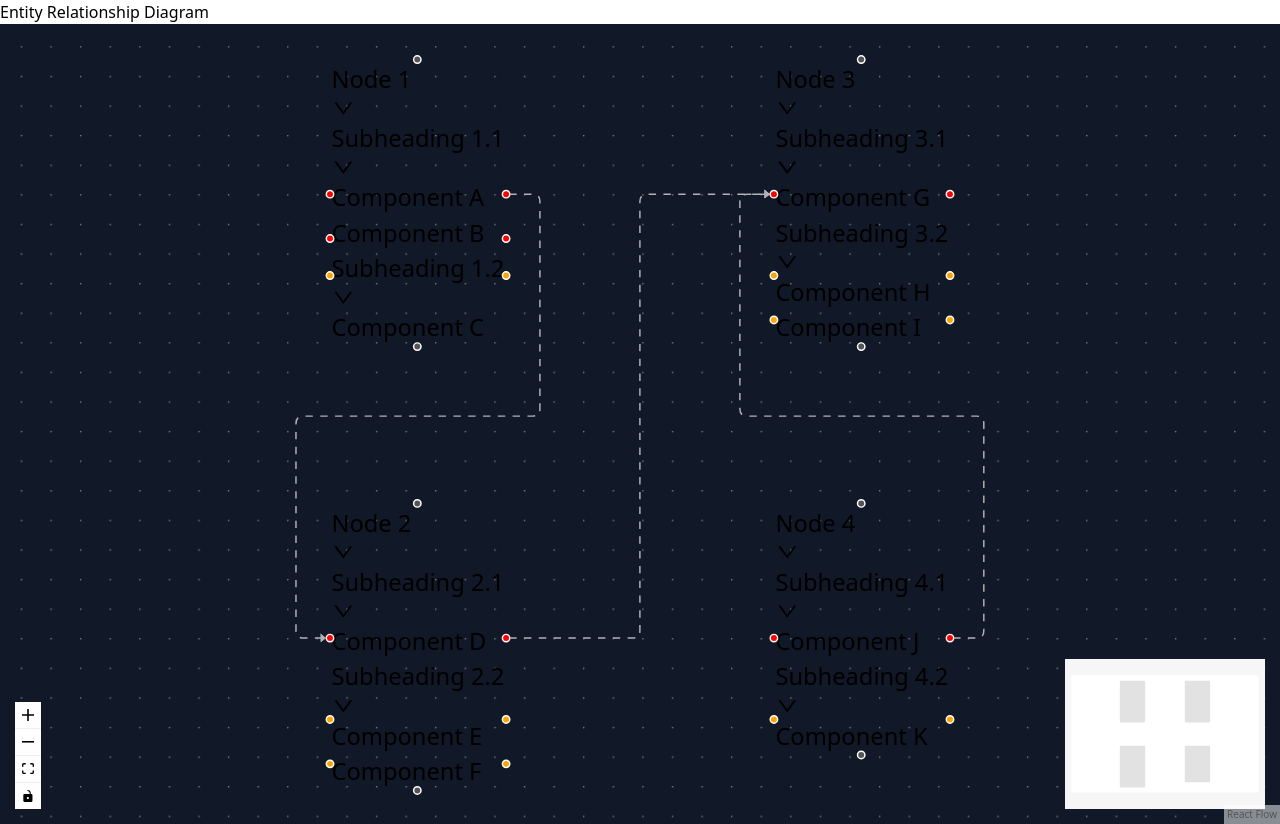
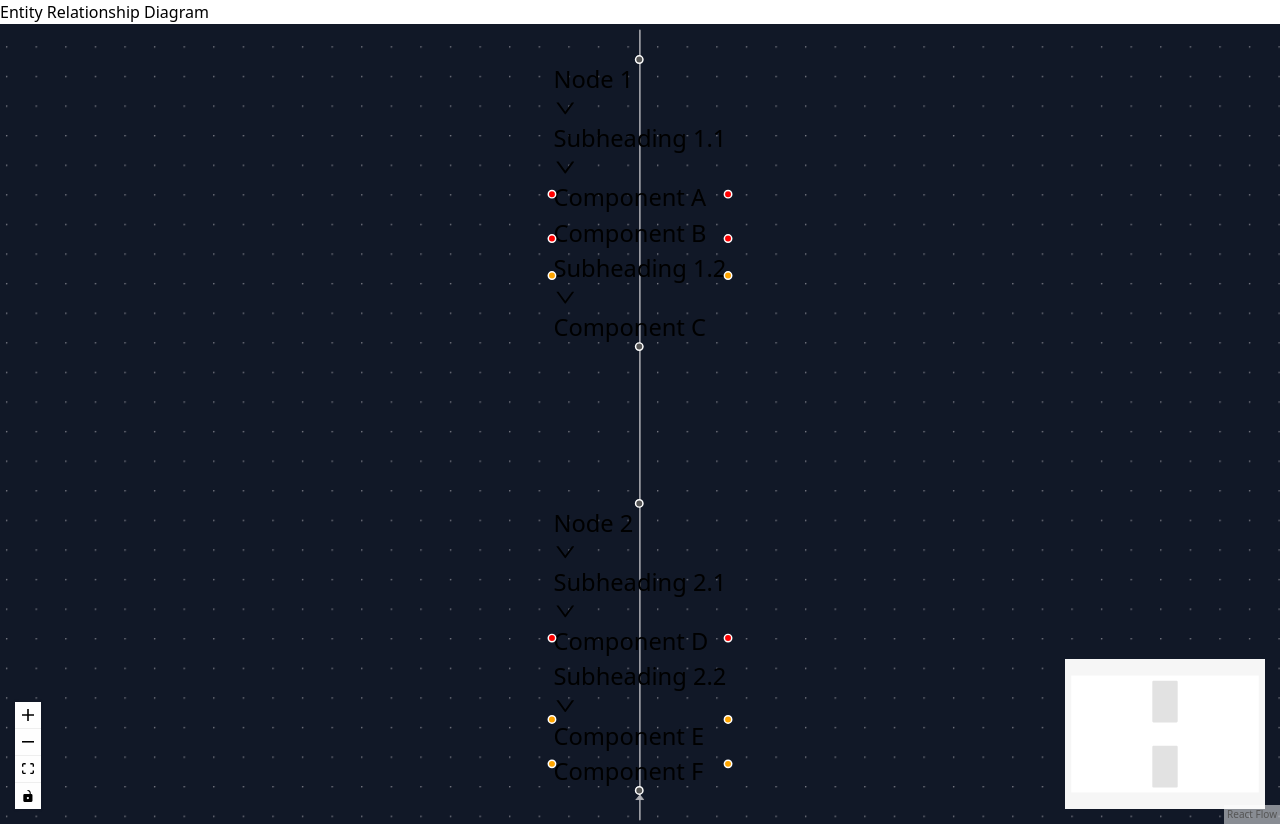
Before and after one commit to Anmol0987/React_Flow_EntityDiagram, a React (Vite) app: page / in a window 1280 px wide. Built offline with nearby package versions, Linux system fonts and the light colour scheme.

Commit message:
node connection fixed

```diff
--- a/src/CustomNode.jsx
+++ b/src/CustomNode.jsx
@@ -2,7 +2,7 @@ import React, { useState } from 'react';
 import { Handle, Position } from '@xyflow/react';
 import { AiOutlineDown } from 'react-icons/ai';
 
-const CustomNode = ({ data }) => {
+const CustomNode = ({ data,id }) => {
   const [collapsed, setCollapsed] = useState(false);
   const [subCollapsed, setSubCollapsed] = useState(false);
 
@@ -12,7 +12,11 @@ const CustomNode = ({ data }) => {
   return (
     <div className="p-4 border border-blue-300 rounded bg-white shadow-md">
       <div className="flex justify-between font-bold items-center">
-        <h3 className='text-2xl'>{data.label}</h3>
+        <h3 className='text-2xl'>
+          {data.label}
+          </h3>
+          <Handle type="source" id={`${id}`} position={Position.Top}  />
+          <Handle type="target" id={`${id}`} position={Position.Bottom}  />
         <AiOutlineDown className="cursor-pointer" onClick={toggleCollapse} />
       </div>
       {!collapsed && (
@@ -26,17 +30,17 @@ const CustomNode = ({ data }) => {
               {data.components1.map((component, index) => (
                 <li key={index}>
                   <div className='bg-red-500'>
-                    {component}
+                    {component.name}
                     <Handle
                       type="source"
                       position={Position.Right}
-                      id={`${component}`}
+                      id={`${component.id}`}
                       style={{ background: 'red', top: 90 + index * 30 }}
                     />
                     <Handle
                       type="target"
                       position={Position.Left}
-                      id={`${component}`}
+                      id={`${component.id}`}
                       style={{ background: 'red', top: 90 + index * 30 }}
                     />
                   </div>
@@ -54,17 +58,17 @@ const CustomNode = ({ data }) => {
             <ul>
               {data.components2.map((component, index) => (
                 <li className='bg-orange-400' key={index}>
-                  {component}
+                  {component.name}
                   <Handle
                     type="source"
                     position={Position.Right}
-                    id={`${component}`}
+                    id={`${component.id}`}
                     style={{ background: 'orange', top: 145 + index * 30 }}
                   />
                   <Handle
                     type="target"
                     position={Position.Left}
-                    id={`${component}`}
+                    id={`${component.id}`}
                     style={{ background: 'orange', top: 145 + index * 30 }}
                   />
                 </li>
@@ -73,8 +77,6 @@ const CustomNode = ({ data }) => {
           )}
         </div>
       )}
-      <Handle type="source" id={`${data.label}-${data.label}`} position={Position.Bottom} />
-      <Handle type="target" id={`${data.label}-${data.label}`} position={Position.Top} />
     </div>
   );
 };
--- a/src/ERDiagram.jsx
+++ b/src/ERDiagram.jsx
@@ -9,6 +9,7 @@ import {ReactFlow,
 } from '@xyflow/react';
 import '@xyflow/react/dist/style.css';
 import CustomNode from './CustomNode'; // Import the custom node component
+import { data } from 'autoprefixer';
 
 const nodeTypes = { collapsibleNode: CustomNode };
 
@@ -19,9 +20,9 @@ const initialNodes = [
     data: {
       label: 'Node 1',
       subheading1: 'Subheading 1.1',
-      components1: ['Component A', 'Component B'],
+      components1: [{ name: 'Component A', id: "c1" }, { name: 'Component B', id: "c2" }],
       subheading2: 'Subheading 1.2',
-      components2: ['Component C'],
+      components2: [{name:'Component C',id:"c3"}],
     },
     background: 'lightblue',
     position: { x: 100, y: 100 },
@@ -32,54 +33,51 @@ const initialNodes = [
     data: {
       label: 'Node 2',
       subheading1: 'Subheading 2.1',
-      components1: ['Component D'],
+      components1: [{name:'Component D',id:"c4"}],
       subheading2: 'Subheading 2.2',
-      components2: ['Component E', 'Component F'],
+      components2: [{name:'Component E',id:"c5"}, {name:'Component F',id:"c6"}],
     },
     position: { x: 100, y: 400 },
   },
-  {
-    id: '3',
-    type: 'collapsibleNode',
-    data: {
-      label: 'Node 3',
-      subheading1: 'Subheading 3.1',
-      components1: ['Component G'],
-      subheading2: 'Subheading 3.2',
-      components2: ['Component H', 'Component I'],
-    },
-    position: { x: 400, y: 100 },
-  },
-  {
-    id: '4',
-    type: 'collapsibleNode',
-    data: {
-      label: 'Node 4',
-      subheading1: 'Subheading 4.1',
-      components1: ['Component J'],
-      subheading2: 'Subheading 4.2',
-      components2: ['Component K'],
-    },
-    position: { x: 400, y: 400 },
-  },
+  // {
+  //   id: '3',
+  //   type: 'collapsibleNode',
+  //   data: {
+  //     label: 'node3',
+  //     subheading1: 'Subheading 3.1',
+  //     components1: ['Component G'],
+  //     subheading2: 'Subheading 3.2',
+  //     components2: ['Component H', 'Component I'],
+  //   },
+  //   position: { x: 400, y: 100 },
+  // },
+  // {
+  //   id: '4',
+  //   type: 'collapsibleNode',
+  //   data: {
+  //     label: 'node4',
+  //     subheading1: 'Subheading 4.1',
+  //     components1: ['Component J'],
+  //     subheading2: 'Subheading 4.2',
+  //     components2: ['Component K'],
+  //   },
+  //   position: { x: 400, y: 400 },
+  // },
 ];
-
-
 const initialEdges = [
-  { id: 'e1-2', source: '1', target: '2', markerEnd: {type: 'arrowclosed',markerHeight:30,markerWidth:30}, type: 'smoothstep', animated: true },
-  { id: 'e1-3', source: '4', target: '3' ,markerEnd: {type: 'arrowclosed'}, type: 'smoothstep', animated: true},
-  { id: 'e2-3', source: '2', target: '3',markerEnd: {type: 'arrowclosed'}, type: 'smoothstep', animated: true },
+  { id: 'e1', source: '1', target: '2' ,markerEnd: {type: 'arrowclosed'}, },
+  { id: 'e2', source: `${data.components1}.c1`, target: `${data.components1}.c4` ,markerEnd: {type: 'arrowclosed'}, },
 ];
 
 
 const ERDiagram = () => {
+
   const [nodes, setNodes, onNodesChange] = useNodesState(initialNodes);
   const [edges, setEdges, onEdgesChange] = useEdgesState(initialEdges);
 
-  const onConnect = useCallback(
-    (params) =>
+  const onConnect = useCallback((params) =>
       setEdges((eds) => addEdge({ ...params, markerEnd: { type: 'arrowclosed',markerWidth: 30, markerHeight: 30 } }, eds)),
-    [setEdges]
+    [setEdges],
   );
 
   return (
```
